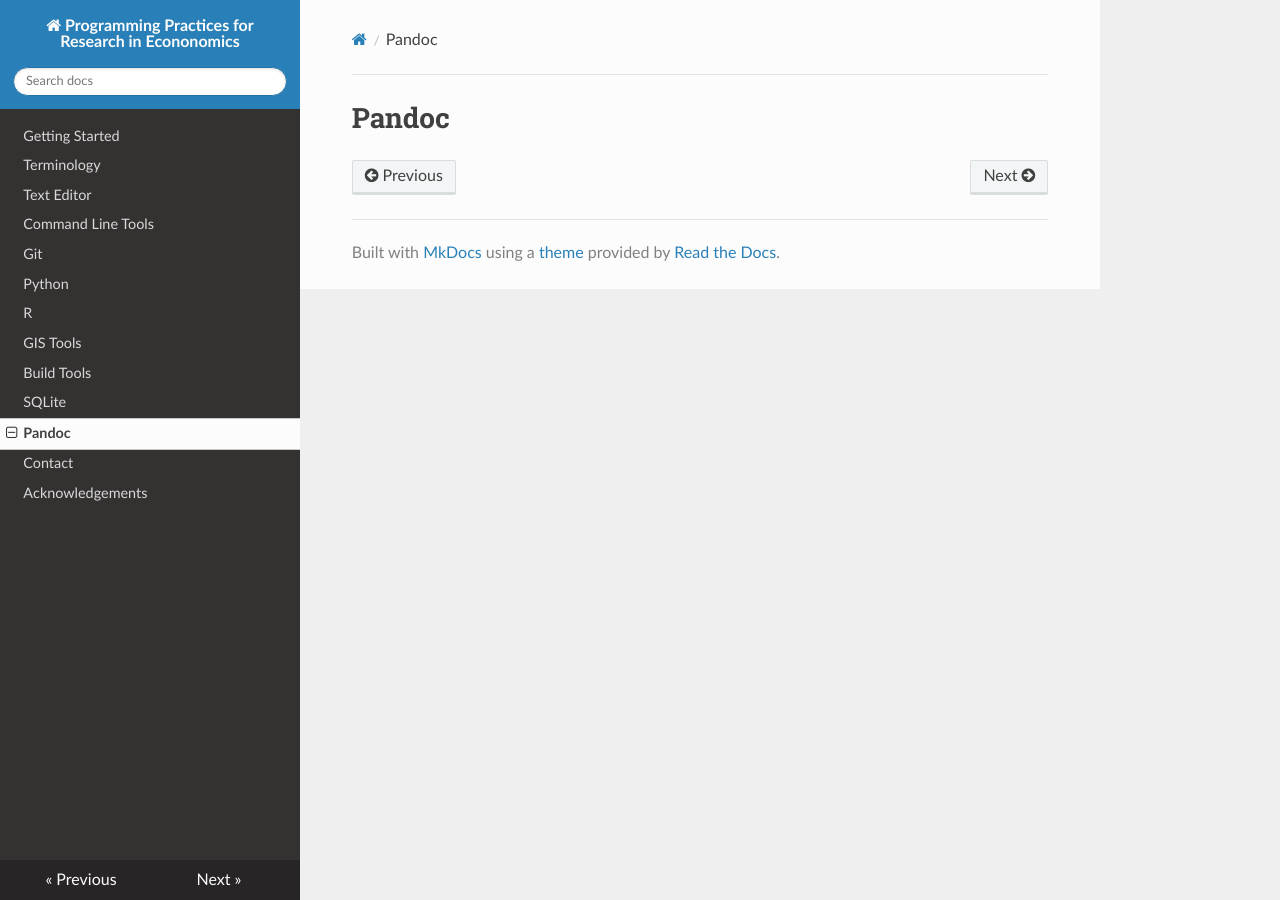
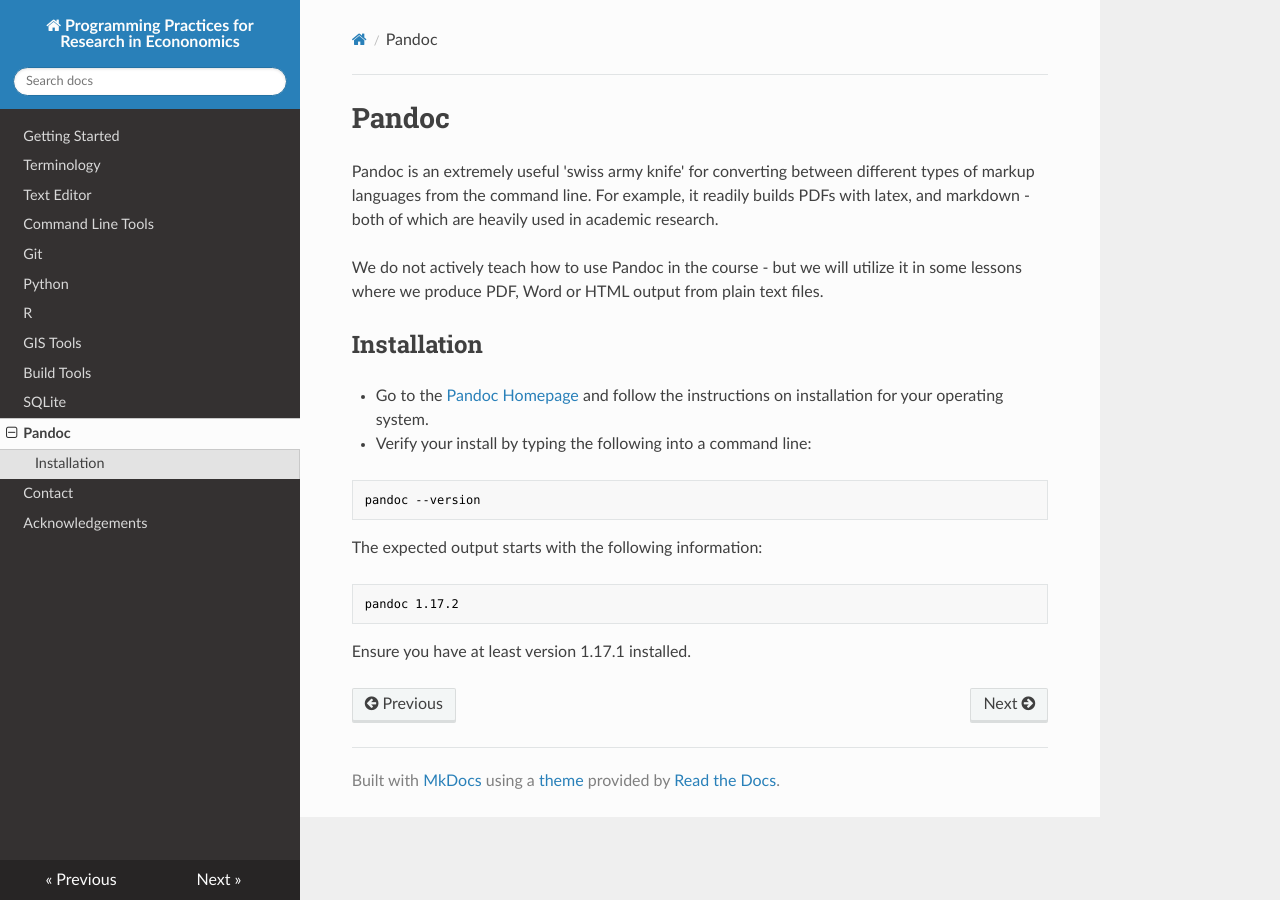
Before and after one commit to pp4rs/DEPRECATED-installation-guide, an MkDocs documentation site: the page built from docs/pandoc.md, in a window 1280 px wide. Built offline with MkDocs 1.6.1, drawn with Linux system fonts in a browser that asks for light colours; nearby versions of some CDN libraries; old or Windows-style settings are respelled for this version of MkDocs.

Commit message:
information on pandoc installtion

````diff
--- a/docs/pandoc.md
+++ b/docs/pandoc.md
@@ -1 +1,19 @@
 # Pandoc
+
+Pandoc is an extremely useful 'swiss army knife' for converting between different types of markup languages from the command line.
+For example, it readily builds PDFs with latex, and markdown - both of which are heavily used in academic research.
+
+We do not actively teach how to use Pandoc in the course - but we will utilize it in some lessons where we produce PDF, Word or HTML output from plain text files.
+
+## Installation
+
+* Go to the [Pandoc Homepage](https://pandoc.org/) and follow the instructions on installation for your operating system.
+* Verify your install by typing the following into a command line:
+```bash
+pandoc --version
+```
+The expected output starts with the following information:
+```bash
+pandoc 1.17.2
+```
+Ensure you have at least version 1.17.1 installed.
````
